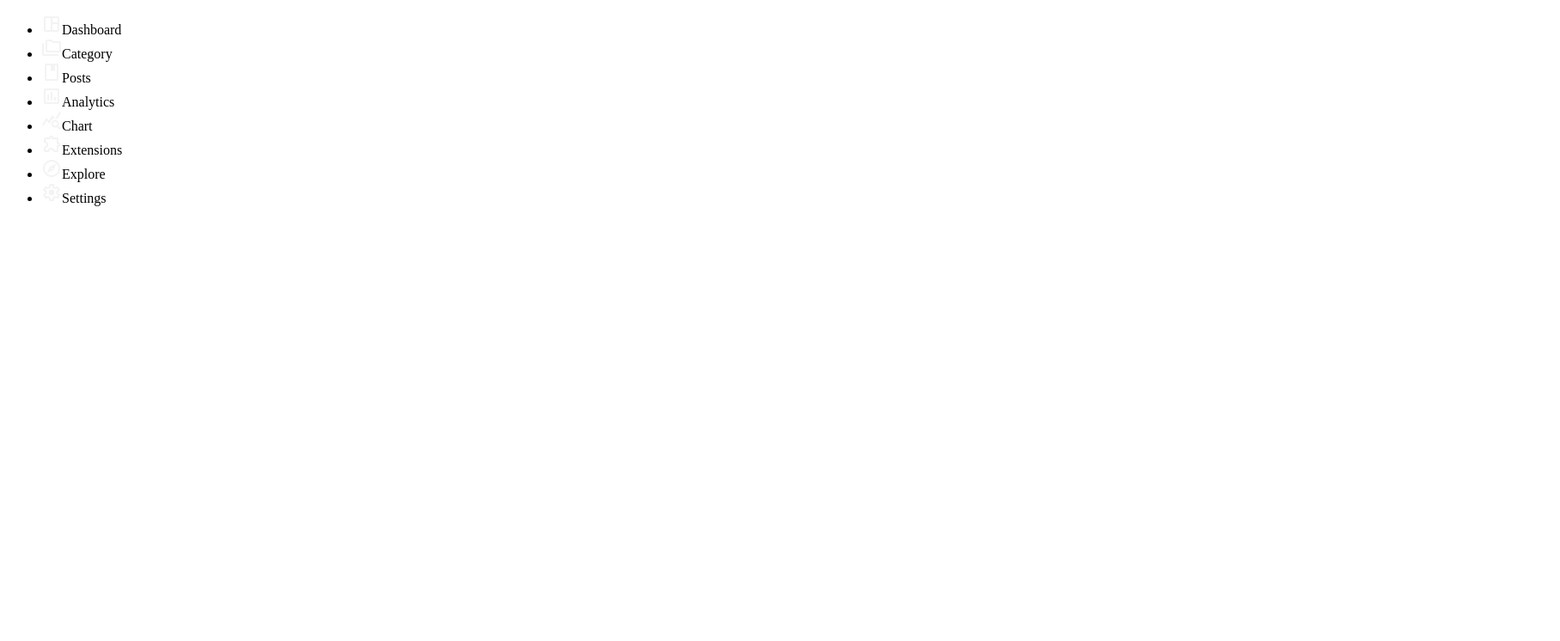
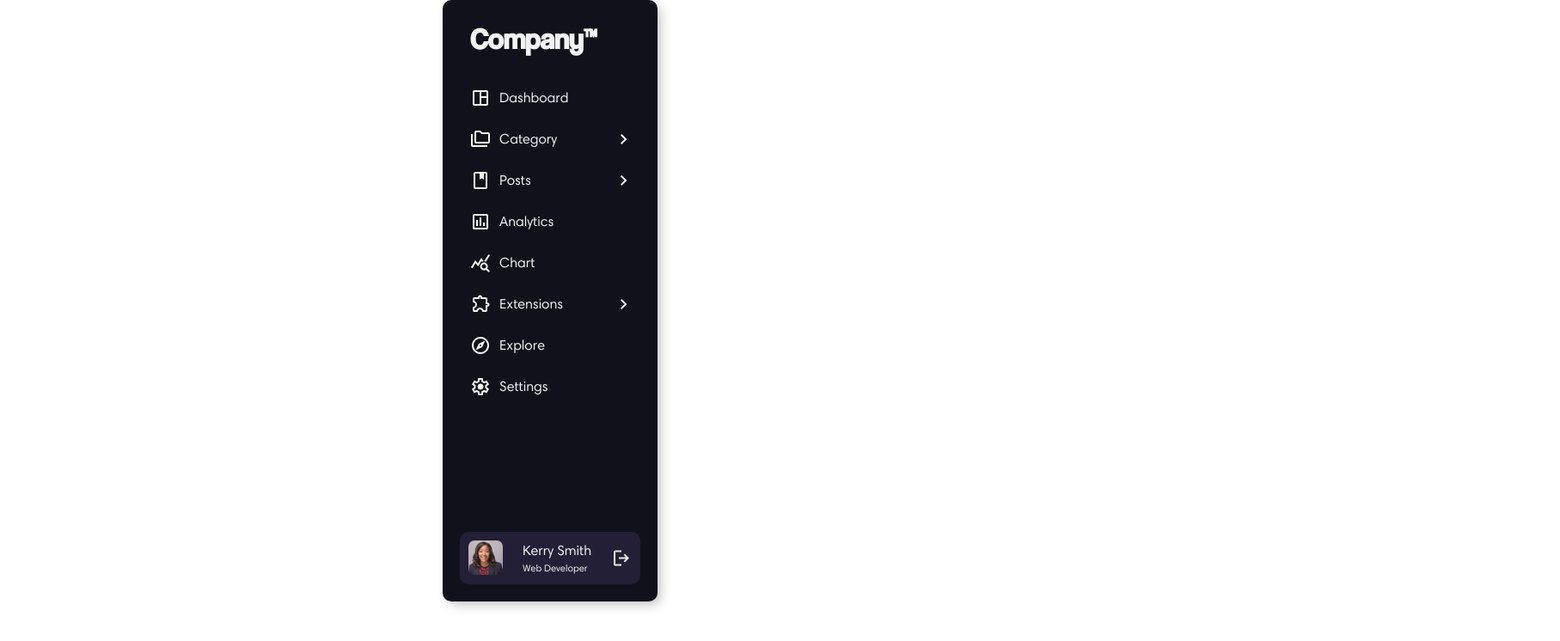
Before and after one commit to s111ew/odin-dropdown-menu-fiddle, a website: page index.html in a window 1280 px wide. Shown: the whole page at 86% size, 1815 px wide, since content can reach past the window. Drawn offline with Linux system fonts and the light colour scheme.

Commit message:
Finish styling navbar in full screen size mode

```diff
--- a/index.html
+++ b/index.html
@@ -10,19 +10,25 @@
   <body>
     <nav>
       <ul>
+        <h1>Company™</h1>
         <li
           ><img src="./svg/dashboard.svg" alt="dashboard icon" /><span
             >Dashboard</span
           ></li
         >
-        <li
+        <li class="dropdown category"
           ><img src="./svg/category.svg" alt="category icon" /><span
             >Category</span
           ></li
         >
-        <li
+        <li class="category dropped-content hidden">HTML</li>
+        <li class="category dropped-content hidden">CSS</li>
+        <li class="category dropped-content hidden">JavaScript</li>
+        <li class="dropdown posts"
           ><img src="./svg/posts.svg" alt="posts icon" /><span>Posts</span></li
         >
+        <li class="posts dropped-content hidden">Public</li>
+        <li class="posts dropped-content hidden">Private</li>
         <li
           ><img src="./svg/analytics.svg" alt="analytics icon" /><span
             >Analytics</span
@@ -31,11 +37,13 @@
         <li
           ><img src="./svg/chart.svg" alt="chart icon" /><span>Chart</span></li
         >
-        <li
+        <li class="dropdown extensions"
           ><img src="./svg/extensions.svg" alt="extensions icon" /><span
             >Extensions</span
           ></li
         >
+        <li class="extensions dropped-content hidden">My Extensions</li>
+        <li class="extensions dropped-content hidden">Marketplace</li>
         <li
           ><img src="./svg/explore.svg" alt="explore icon" /><span
             >Explore</span
@@ -47,6 +55,18 @@
           ></li
         >
       </ul>
+      <div class="user">
+        <img
+          class="headshot"
+          src="./images/HeadshotScaled.jpg"
+          alt="generic headshot of user"
+        />
+        <div class="user-text">
+          <span>Kerry Smith</span>
+          <span>Web Developer</span>
+        </div>
+        <img src="./svg/logout.svg" alt="logout icon" />
+      </div>
     </nav>
   </body>
 </html>
--- a/index.js
+++ b/index.js
@@ -0,0 +1,7 @@
+function navBar() {
+    let navs = document.querySelectorAll("li:not(dropped-content)");
+
+    return {
+        "getNavs": return navs,
+    }
+}
--- a/style.css
+++ b/style.css
@@ -0,0 +1,179 @@
+/*
+  1. Use a more-intuitive box-sizing model.
+*/
+*, *::before, *::after {
+    box-sizing: border-box;
+  }
+  /*
+    2. Remove default margin
+  */
+  * {
+    margin: 0;
+  }
+  /*
+    Typographic tweaks!
+    3. Add accessible line-height
+    4. Improve text rendering
+  */
+  body {
+    line-height: 1.5;
+    -webkit-font-smoothing: antialiased;
+  }
+  /*
+    5. Improve media defaults
+  */
+  img, picture, video, canvas, svg {
+    display: block;
+    max-width: 100%;
+  }
+  /*
+    6. Remove built-in form typography styles
+  */
+  input, button, textarea, select {
+    font: inherit;
+  }
+  /*
+    7. Avoid text overflows
+  */
+  p, h1, h2, h3, h4, h5, h6 {
+    overflow-wrap: break-word;
+  }
+  /*
+    8. Create a root stacking context
+  */
+  #root, #__next {
+    isolation: isolate;
+  }
+
+  @font-face {
+    font-family: 'Coolvetica';
+    src: url(./fonts/coolvetica.rg-regular.otf);
+  }
+
+  @font-face {
+    font-family: 'Harmonia Sans';
+    src: url(./fonts/Harmonia\ Sans\ W01\ Regular.ttf);
+  }
+
+  @font-face {
+    font-family: 'Harmonia Sans Bold';
+    src: url(./fonts/Harmonia\ Sans\ W01\ Bold.ttf);
+  }
+
+  body {
+    --text-colour: #f3f3f3;
+    --secondary-text-colour: #ccc;
+    --background-colour: #11111c;
+    --hover-colour: #221f36;
+    --box-shadow: 5px 5px 14px -3px rgba(0,0,0,0.3);
+    color: var(--text-colour);
+    font-family: 'Harmonia Sans', Helvetica, Arial, sans-serif;
+    height: 100vh;
+  }
+
+  h1 {
+    font-family: 'Coolvetica';
+    font-size: 2.1em;
+    padding-left: 12px;
+    margin-bottom: 20px;
+  }
+
+  nav {
+    display: flex;
+    flex-direction: column;
+    justify-content: space-between;
+    background-color: var(--background-colour);
+    width: 250px;
+    padding: 20px;
+    border-radius: 10px;
+    margin: auto;
+    box-shadow: var(--box-shadow);
+    height: 700px;
+  }
+
+  ul {
+    list-style: none;
+    display: flex;
+    flex-direction: column;
+    align-items: flex-start;
+    padding: 0;
+  }
+
+  li {
+    display: flex;
+    position: relative;
+    gap: 10px;
+    width: 100%;
+    padding: 12px;
+    border-radius: 5px;
+  }
+
+  li:hover {
+    background-color: var(--hover-colour);
+    cursor: pointer;
+  }
+
+  .dropdown::after {
+    content: url(./svg/arrow.svg);
+    position: absolute;
+    right: 7px;
+  }
+
+  .dropdown.active::after {
+    animation: rotate 200ms forwards;
+  }
+
+  @keyframes rotate {
+    100% {
+        transform: rotate(90deg);
+    }
+  }
+
+  .active {
+    background-color: var(--hover-colour);
+  }
+
+  .dropped-content {
+    padding-left: 47px;
+    color: var(--secondary-text-colour);
+    background-color: var(--hover-colour);
+    font-size: 0.9em;
+    margin-top: -15px;
+  }
+
+  .dropped-content:hover {
+    color: var(--text-colour);
+  }
+
+  .hidden {
+    position: absolute;
+    visibility: hidden;
+  }
+
+  .user {
+    display: flex;
+    justify-content: space-between;
+    gap: 10px;
+    background-color: var(--hover-colour);
+    padding: 10px;
+    border-radius: 10px;
+  }
+
+  .user:hover {
+    cursor: pointer;
+  }
+
+  .user-text {
+    display: flex;
+    flex-direction: column;
+  }
+
+  .user-text > span:nth-child(2) {
+    font-size: 0.7em;
+  }
+
+  .headshot {
+    width: 40px;
+    height: 40px;
+    border-radius: 7px;
+  }
```
Also changed, not shown: fonts/Harmonia Sans W01 Bold.ttf (added), fonts/Harmonia Sans W01 Regular.ttf (added), fonts/coolvetica.rg-regular.otf (added), images/HeadshotScaled.jpg (added).
